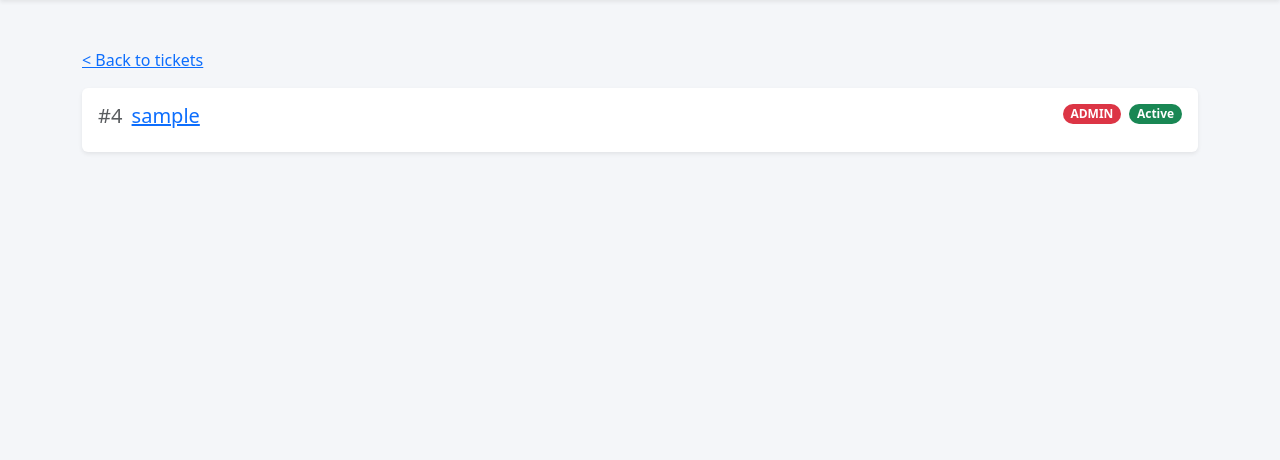
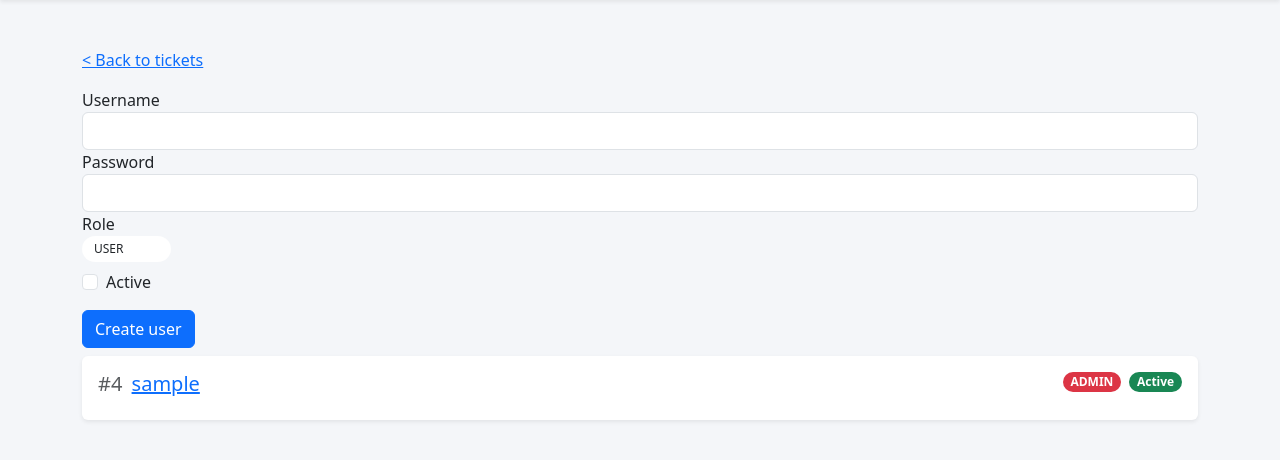
Before and after one commit to lerniajava25/william-backend-labb2, a Spring Boot app: page /users in a window 1280 px wide. Shown: the part 56-516 px from the top of the page. Run offline with Spring Boot 4, Linux system fonts and the light colour scheme; the visitor is signed in with stand-in values (Sample User, id 1); some of the project's set-up classes (security, data sources, template engines, error pages and the like) are left out, and stand-ins take their place; some libraries are stand-ins or nearby versions.

Commit message:
Add user creation from list view

```diff
--- a/src/main/java/org/example/backendlabb2/controllers/UserWebController.java
+++ b/src/main/java/org/example/backendlabb2/controllers/UserWebController.java
@@ -24,6 +24,7 @@ public class UserWebController {
     public String listTickets(Model model) {
         List<User> users = userService.findAll();
         model.addAttribute("users", users);
+        model.addAttribute("roles", Role.values());
         return "users/users";
     }
 
@@ -33,6 +34,16 @@ public class UserWebController {
         model.addAttribute("user", user);
         model.addAttribute("roles", Role.values());
         return "users/edit";
+    }
+
+    @PostMapping("/new")
+    public String createUser(@RequestParam String username,
+                             @RequestParam String password,
+                             @RequestParam Role role,
+                             @RequestParam(defaultValue = "false") boolean active,
+                             Principal principal) {
+        userService.createUser(username, password, role, active, principal.getName());
+        return "redirect:/users";
     }
 
     @PostMapping("/{id}/update-role")
--- a/src/main/resources/templates/users/users.html
+++ b/src/main/resources/templates/users/users.html
@@ -15,6 +15,25 @@
         <div class="mb-3">
             <a th:href="@{/tickets}" class="">< Back to tickets</a>
         </div>
+
+        <form th:action="@{/users/new}" method="post" class="mb-2" sec:authorize="hasRole('ADMIN')">
+            <label for="usernameInput">Username</label>
+            <input type="text" name="username" id="usernameInput" class="form-control" required>
+            <label for="passwordInput">Password</label>
+            <input type="password" name="password" id="passwordInput" class="form-control" required>
+            <label for="roleSelect">Role</label>
+            <select id="roleSelect" name="role"
+                    class="form-select form-select-sm rounded-pill attribute-select">
+                <option th:each="r : ${roles}"
+                        th:value="${r}"
+                        th:text="${#strings.replace(r, '_', ' ')}">USER</option>
+            </select>
+            <div class="form-check mt-2 mb-2">
+                <label for="activeInput" class="form-check-label">Active</label>
+                <input type="checkbox" name="active" id="activeInput" class="form-check-input">
+            </div>
+            <button type="submit" class="btn btn-primary mt-2">Create user</button>
+        </form>
 
         <div class="d-flex flex-column gap-3" th:unless="${#lists.isEmpty(users)}">
             <article class="card ticket-card shadow-sm" th:each="user : ${users}" th:classappend="'user-' + ${user.role}">
```
Also changed, not shown: src/main/java/org/example/backendlabb2/services/UserService.java (+18 -0 lines), src/main/resources/static/css/app.css (+0 -2 lines).
